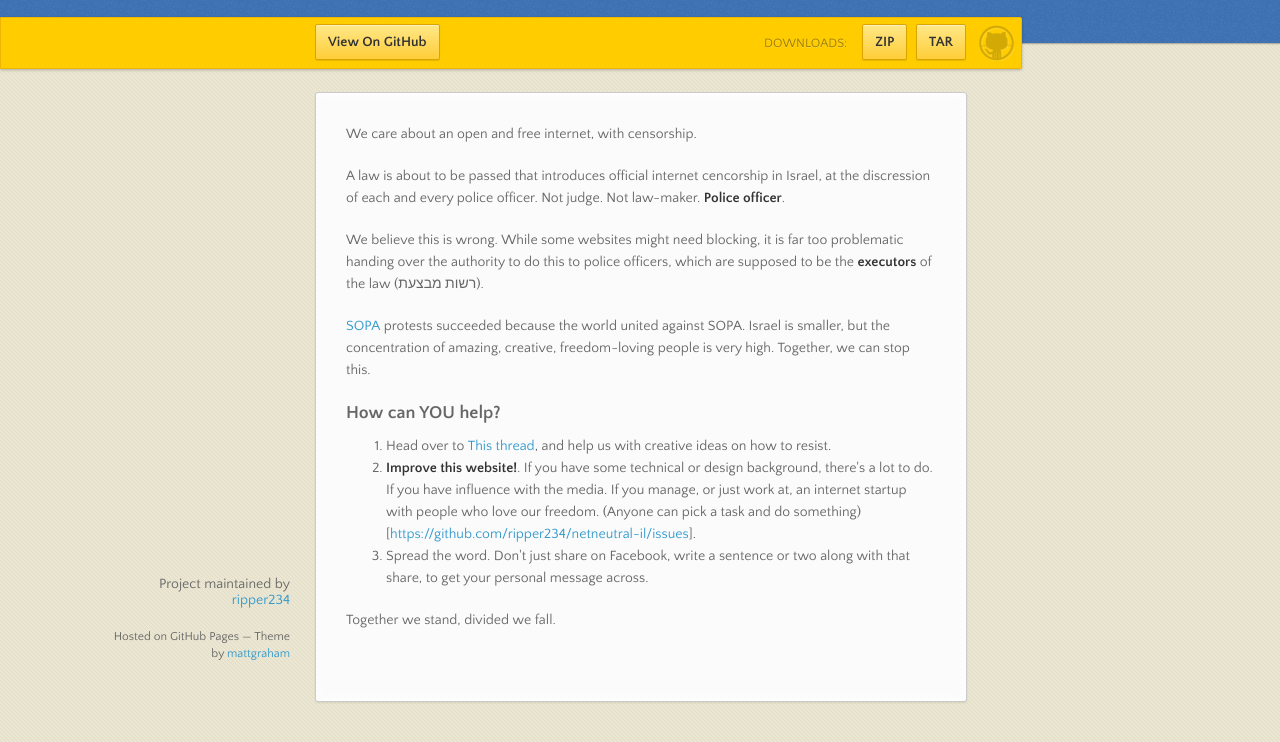
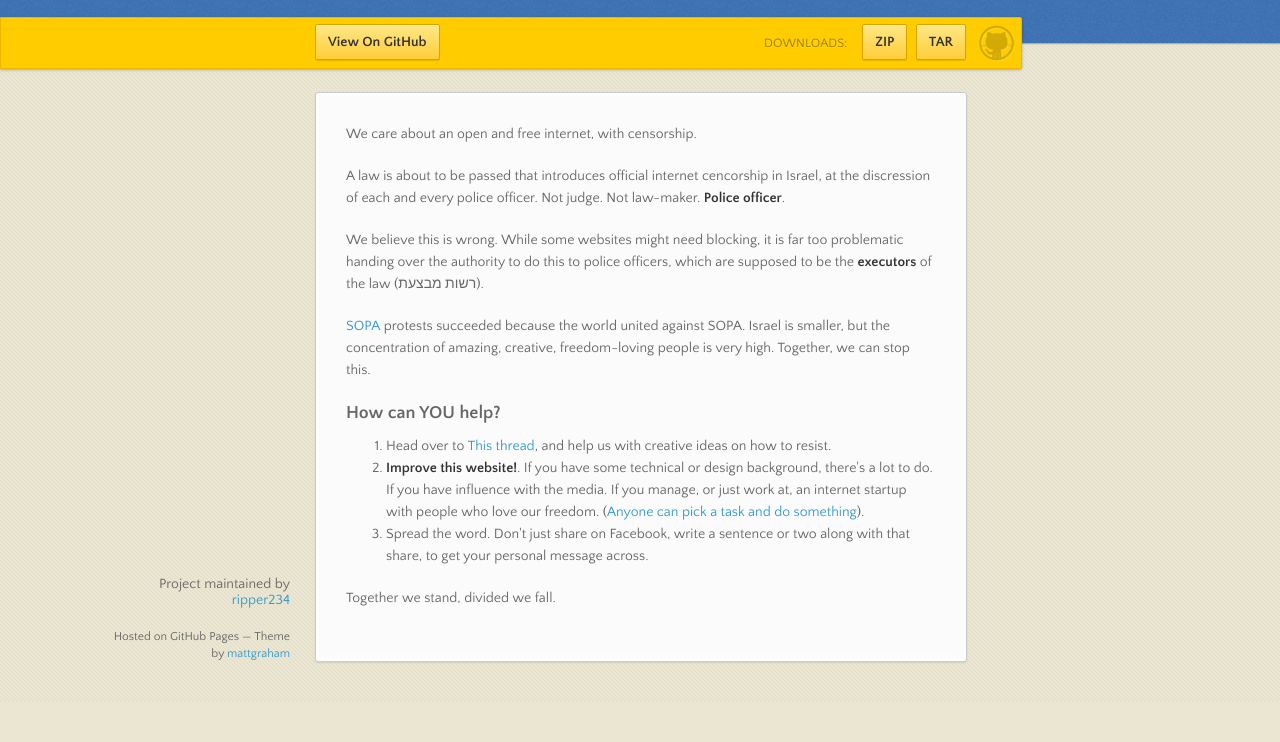
Before and after one commit to israelipirates/netneutral-il, a plain HTML site: page index.html in a window 1280 px wide. Shown: the part 98-840 px from the top of the page. After the commit the page ends 800 px from the top, so only its background shows below. Drawn offline with nearby package versions, Linux system fonts and the light colour scheme.

Commit message:
Fix issues link

```diff
--- a/index.html
+++ b/index.html
@@ -3,7 +3,7 @@
   <head>
     <meta charset="utf-8">
     <meta http-equiv="X-UA-Compatible" content="chrome=1">
-    <title>net-neutral IL by ripper234</title>
+    <title>net-neutral IL by riipper234</title>
     <link rel="stylesheet" href="stylesheets/styles.css">
     <link rel="stylesheet" href="stylesheets/pygment_trac.css">
     <script src="https://ajax.googleapis.com/ajax/libs/jquery/1.7.1/jquery.min.js"></script>
@@ -53,7 +53,7 @@
 <ol>
 <li>Head over to <a href="https://www.facebook.com/groups/israelipirates/permalink/174209676098980/">This thread</a>, and help us with creative ideas on how to resist.</li>
 <li>
-<strong>Improve this website!</strong>. If you have some technical or design background, there's a lot to do. If you have influence with the media. If you manage, or just work at, an internet startup with people who love our freedom. (Anyone can pick a task and do something)[<a href="https://github.com/ripper234/netneutral-il/issues">https://github.com/ripper234/netneutral-il/issues</a>].</li>
+<strong>Improve this website!</strong>. If you have some technical or design background, there's a lot to do. If you have influence with the media. If you manage, or just work at, an internet startup with people who love our freedom. (<a href="https://github.com/ripper234/netneutral-il/issues">Anyone can pick a task and do something</a>).</li>
 <li>Spread the word. Don't just share on Facebook, write a sentence or two along with that share, to get your personal message across.</li>
 </ol><p>Together we stand, divided we fall.</p>
       </section>
```
